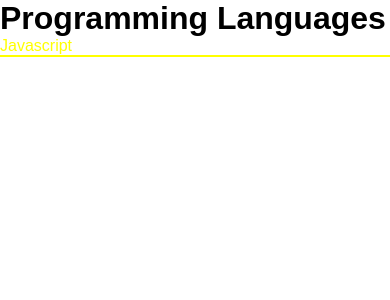
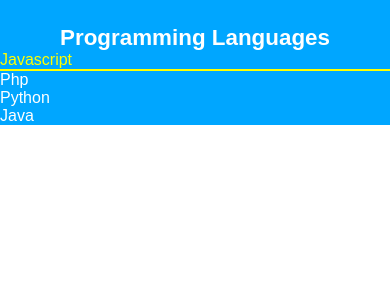
Before and after one commit to alinorozi98/ali-norozi-week13, a React (Vite) app: page / in a window 390 px wide. Shown: the top 300 px of the page. Built offline with nearby package versions, Linux system fonts and the light colour scheme.

Commit message:
Creating an App.css file for App.jsx styles

```diff
--- /dev/null
+++ b/src/App.css
@@ -0,0 +1,17 @@
+.header{
+  background-color: rgb(0, 166, 255);
+  width: 100%;
+  height: 100%;
+}
+.header h1{
+  padding: 25px 10px 0;
+  color: white;
+
+}
+  @media (max-width:480px) {
+    .header h1{
+        text-align: center;
+        font-size: 1.4rem;
+    }
+
+}
--- a/src/App.jsx
+++ b/src/App.jsx
@@ -1,5 +1,6 @@
 import Tabs from './Tabs'
 import { useState , useEffect } from "react";
+import './App.css'
 
 
 function App() {
```
